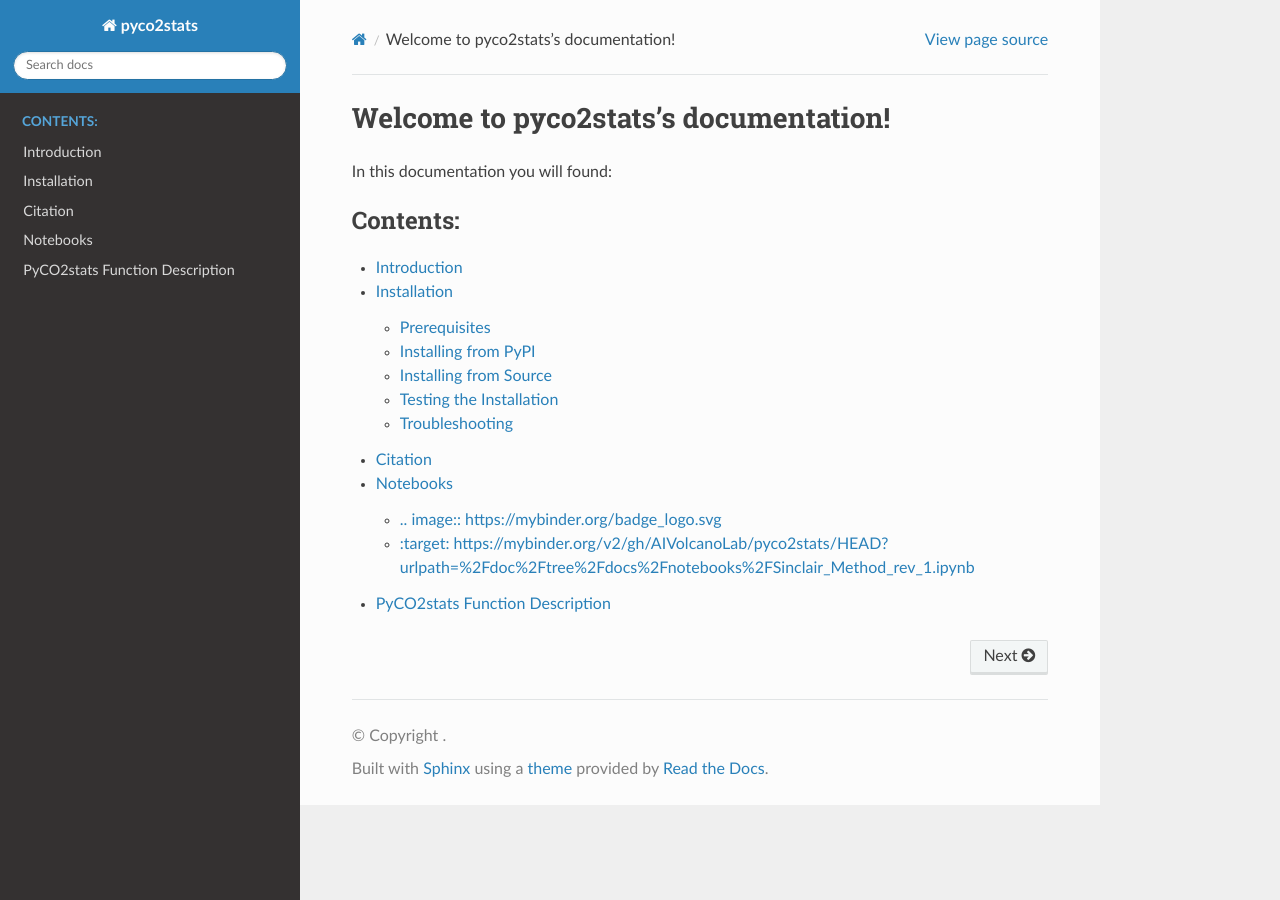
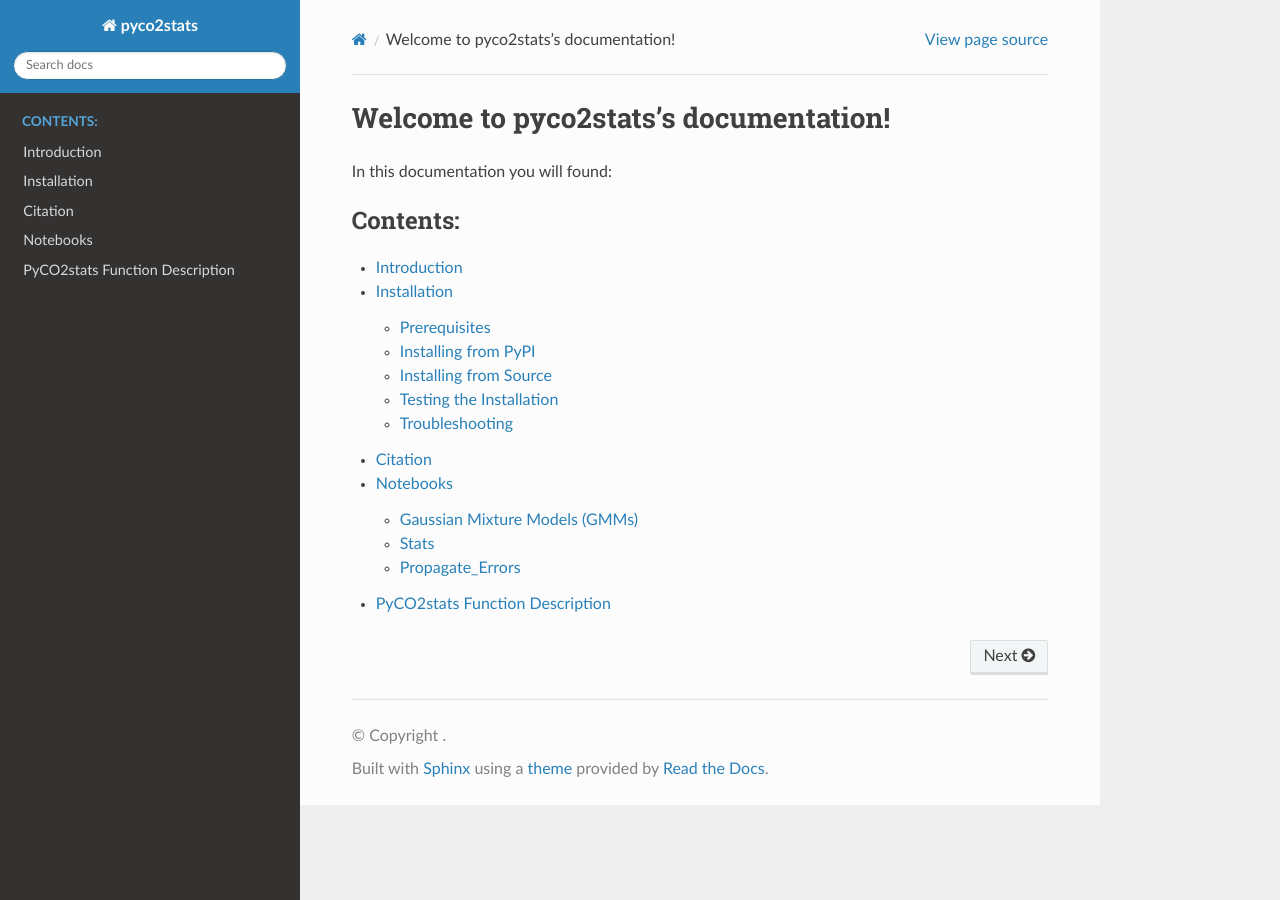
Before and after one commit to AIVolcanoLab/pyco2stats, a Sphinx documentation site: the page built from docs/index.rst, in a window 1280 px wide. Built offline with Sphinx 7.4.7 and the Read the Docs theme 3.1.0, drawn with Linux system fonts in a browser that asks for light colours; pages that are not in the unit, such as notebooks, are missing from menus; some of the changed lines change nothing that is shown.

Commit message:
Update notebooks.rst

```diff
--- a/docs/notebooks.rst
+++ b/docs/notebooks.rst
@@ -11,6 +11,4 @@
    notebooks/Figure_GMM_sampling.ipynb
    notebooks/Figure_Stats.ipynb
    notebooks/Figure_Montecarlo.ipynb
-   To try an interactive version of the *sinclair* module please click the bottom down here:
-   .. image:: https://mybinder.org/badge_logo.svg
- :target: https://mybinder.org/v2/gh/AIVolcanoLab/pyco2stats/HEAD?urlpath=%2Fdoc%2Ftree%2Fdocs%2Fnotebooks%2FSinclair_Method_rev_1.ipynb
+   To try an interactive version of the *sinclair* module please click here.
```
